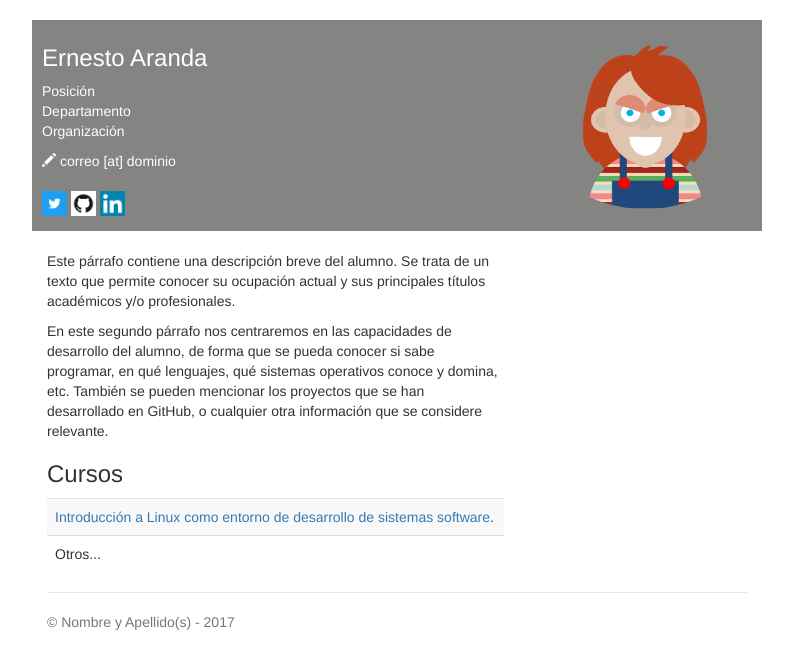
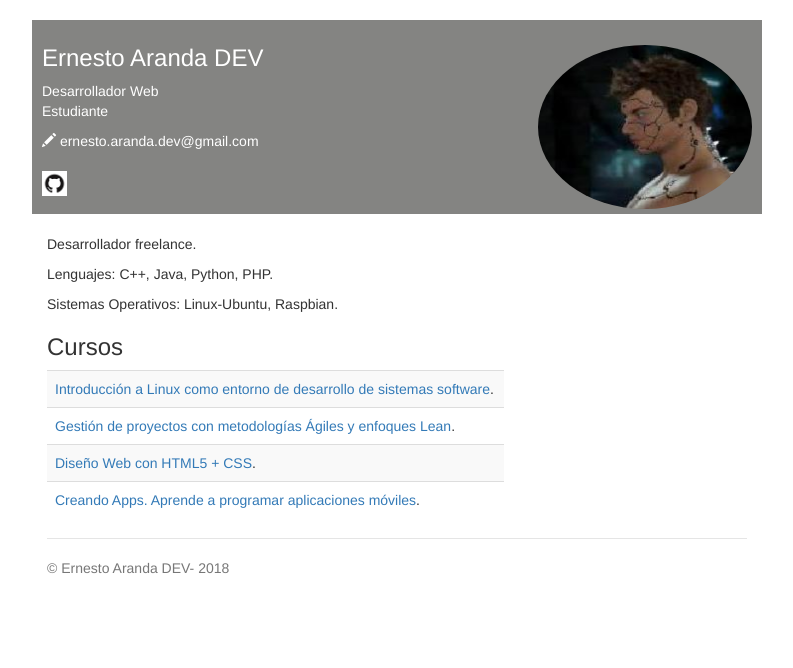
Before and after one commit to ernesto-aranda-dev/ernesto-aranda-dev.github.io, a plain HTML site: page index.html in a window 1280 px wide. Shown: the whole page, without its empty margins (243-1036 px from the left). Drawn offline with nearby package versions, Linux system fonts and the light colour scheme.

Commit message:
Versión final página personalizada

```diff
--- a/index.html
+++ b/index.html
@@ -5,10 +5,10 @@
     <meta charset="utf-8">
     <meta name="description" content="Página de ejemplo del MOOC de LINUX - UPM.">
     <!--Sustituir por los datos del alumno-->
-    <meta name="author" content="Ernesto Aranda">
+    <meta name="author" content="Ernesto Aranda DEV">
 
     <!--Sustituir por los datos del alumno-->
-    <title>Ernesto Aranda</title>
+    <title>Ernesto Aranda DEV</title>
 
     <link href="css/bootstrap.min.css" rel="stylesheet">
     <link href="css/style.css" rel="stylesheet">
@@ -17,45 +17,46 @@
   <body>
     <div class="container header-bar">
       <!--Sustituir por los datos del alumno-->
-      <h3>Ernesto Aranda<span><img style="width: 214px; height: 164px;" class='img-circle' alt="Nombre y Apellido(s)" src="img/foto.png" align="right"></span></h3>
+      <h3>Ernesto Aranda DEV<span><img style="width: 214px; height: 164px;" class='img-circle' alt="Nombre y Apellido(s)" src="img/ea_miriadax.jpeg" align="right"></span></h3>
       <p>
         <!--Sustituir por los datos del alumno-->
-        Posición<br>
-        Departamento<br>
-        Organización
+        Desarrollador Web<br>
+        Estudiante<br>
       </p>
       <address>
         <!--Sustituir por los datos del alumno-->
-        <span class='glyphicon glyphicon-pencil'></span> correo [at] dominio <br>
+        <span class='glyphicon glyphicon-pencil'></span> ernesto.aranda.dev@gmail.com <br>
       </address>
 
       <!--Sustituir por los datos del alumno-->
-      <p><a href="http://twitter.com/usuario" target="blank"><img src="img/twitter-icon.jpg" width=25></a>
-      <!--Sustituir por los datos del alumno-->
-      <a href="http://github.com/usuario" target="blank"><img src="img/github-icon.png" width=25></a>
-      <!--Sustituir por los datos del alumno-->
-      <a href="https://es.linkedin.com/in/usuario" target="blank"><img src="img/linkedin-icon.png" width=25></a>
+      <a href="http://github.com/ernesto-aranda-dev" target="blank"><img src="img/github-icon.png" width=25></a>
     </div>
 
     <div class="container">
       <div class='row'>
         <div class='col-sm-8'>
           <br>
-          <p>Este párrafo contiene una descripción breve del alumno. Se trata de un texto que permite conocer su ocupación actual y sus principales títulos académicos y/o profesionales.  </p>
+          <p>Desarrollador freelance.
+          </p>
 
-          <p>En este segundo párrafo nos centraremos en las capacidades de desarrollo del alumno, de forma que se pueda conocer si sabe programar, en qué lenguajes, qué sistemas operativos conoce y domina, etc. También se pueden mencionar los proyectos que se han desarrollado en GitHub, o cualquier otra información que se considere relevante.</p>
+          <p>
+          Lenguajes: C++, Java, Python, PHP.</p>
+          <p>
+          Sistemas Operativos: Linux-Ubuntu, Raspbian.</p>
 
           <h3>Cursos</h3>
           <table class='table table-striped'>
             <tr><td><a href="https://www.miriadax.net" target="blank">Introducción a Linux como entorno de desarrollo de sistemas software</a>.</td></tr>
-            <tr><td>Otros...</td></tr>
+            <tr><td><a href="https://www.miriadax.net" target="blank">Gestión de proyectos con metodologías Ágiles y enfoques Lean</a>.</td></tr>
+            <tr><td><a href="https://www.miriadax.net" target="blank">Diseño Web con HTML5 + CSS</a>.</td></tr>
+            <tr><td><a href="https://www.miriadax.net" target="blank">Creando Apps. Aprende a programar aplicaciones móviles</a>.</td></tr>
           </table>
         </div>
       </div>
 
       <footer class="footer">
         <!--Sustituir por los datos del alumno-->
-        <p>&copy; Nombre y Apellido(s) - 2017</p>
+        <p>&copy; Ernesto Aranda DEV- 2018</p>
       </footer>
 
     </div>
```
Also changed, not shown: img/ea_miriadax.jpeg (added).
